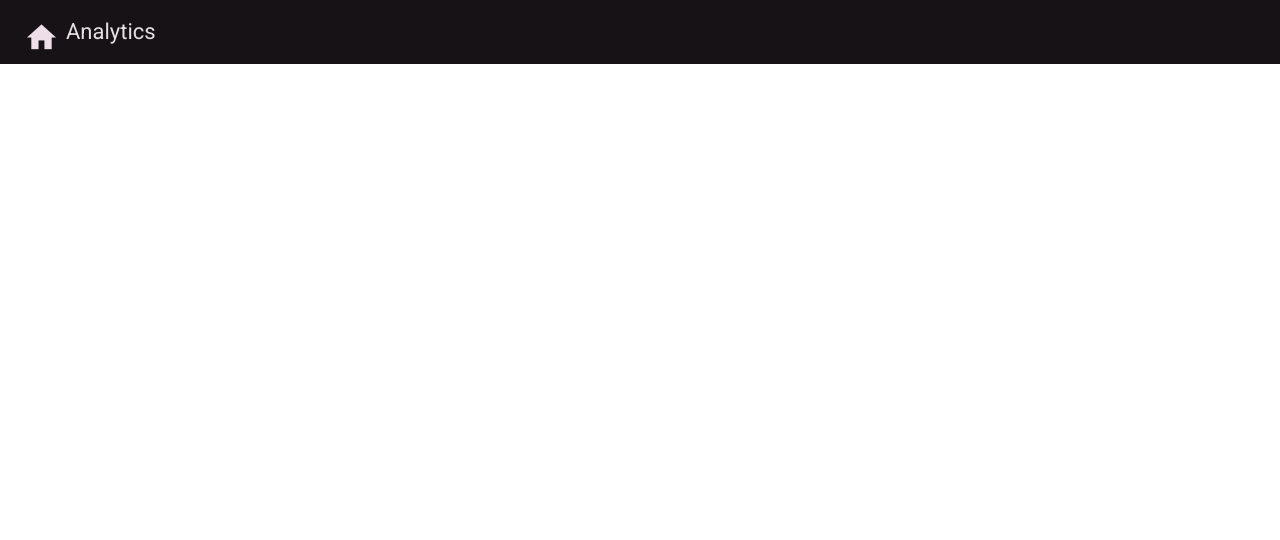
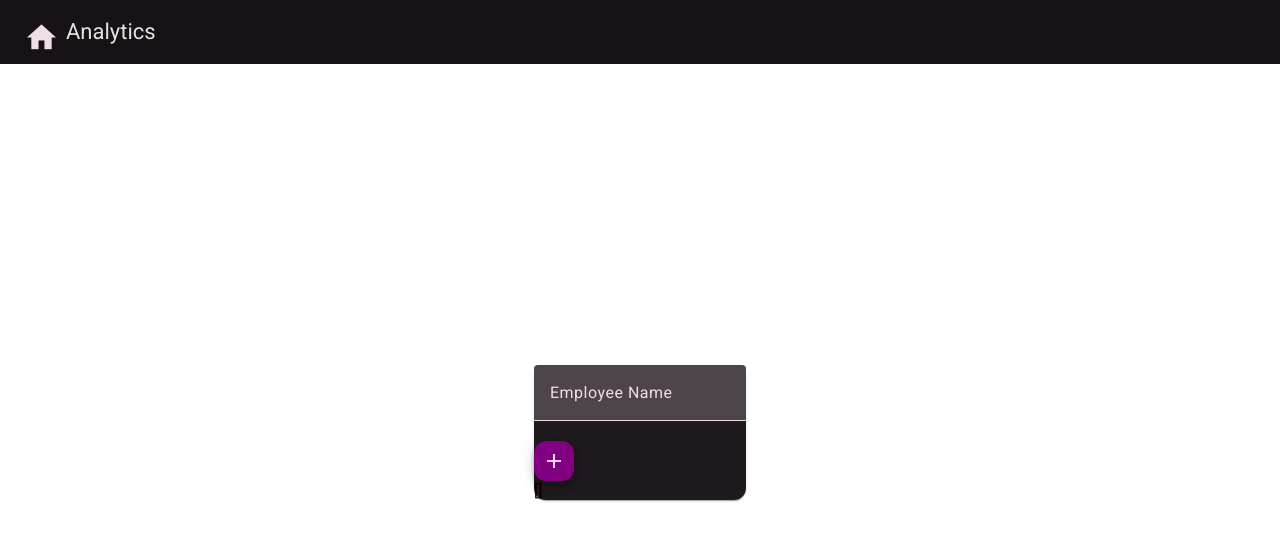
Before and after one commit to LordMamoo/HR-Timesheet, an Angular app: page /timesheet in a window 1280 px wide. Shown: the top 540 px of the page. Built offline with nearby package versions, Linux system fonts and the light colour scheme.

Commit message:
added employee name input

```diff
--- a/src/app/components/timesheet/timesheet.component.html
+++ b/src/app/components/timesheet/timesheet.component.html
@@ -1,5 +1,18 @@
 <div class="main-container">
     <div class="cards">
         <h2 *ngIf="department">{{department.name}}</h2>
+
+        <mat-card>
+            <mat-form-field>
+                <input matInput [formControl]="employeeNameFC" placeholder="Employee Name" type="text">
+                <mat-error *ngIf="employeeNameFC.hasError('duplicate')">Duplicate Name</mat-error>
+            </mat-form-field>
+
+            <button mat-mini-fab color="primary" (click)="addEmployee()" [disabled]="employeeNameFC.invalid">
+                <mat-icon>add</mat-icon>
+            </button>
+
+            <div>{{employees | json}}</div>
+        </mat-card>
     </div>
 </div>
--- a/src/app/components/timesheet/timesheet.component.ts
+++ b/src/app/components/timesheet/timesheet.component.ts
@@ -2,6 +2,8 @@
 import { ActivatedRoute } from '@angular/router';
 import { Department } from '../../interfaces/department';
 import { DepartmentsService } from '../../services/departments.service';
+import { FormControl, ValidatorFn, AbstractControl } from '@angular/forms';
+import { Employee } from '../../interfaces/employee';
 
 @Component({
   selector: 'app-timesheet',
@@ -12,6 +14,9 @@
 export class TimesheetComponent implements OnInit {
   departments: Department[] | undefined;
   department!: Department | undefined;
+  employeeNameFC = new FormControl('', this.nameValidator());
+  employees: Employee[] = [];
+  employeeId = 0;
 
   constructor(
     private route: ActivatedRoute,
@@ -22,4 +27,33 @@
     this.departments = this.departmentsService.departments;
     this.department = this.departments.find(department => department.id === this.route.snapshot.params['id']);
   }
+
+  addEmployee(): void {
+    if (this.employeeNameFC.value) {
+      this.employeeId++;
+
+      this.employees.push({
+        id: this.employeeId.toString(),
+        departmentId: this.department?.id,
+        name: this.employeeNameFC.value,
+        payRate: Math.floor(Math.random() * 50) + 50,
+      });
+
+      this.employeeNameFC.setValue('');
+    }
+  }
+
+  nameValidator(): ValidatorFn {
+    return (control: AbstractControl): { [key: string]: any } | null => {
+      let error = null;
+      if (this.employees && this.employees.length) {
+        this.employees.forEach(employee => {
+          if (employee.name.toLowerCase() === control.value.toLowerCase()) {
+              error = {duplicate: true};
+          }
+        });
+      }
+      return error;
+    };
+  }
 }
--- /dev/null
+++ b/src/app/interfaces/employee.ts
@@ -0,0 +1,6 @@
+export interface Employee {
+    id: string;
+    departmentId: string | undefined;
+    name: string;
+    payRate: number;
+}
```
Also changed, not shown: src/app/modules/material/material.module.ts (+11 -2 lines).
